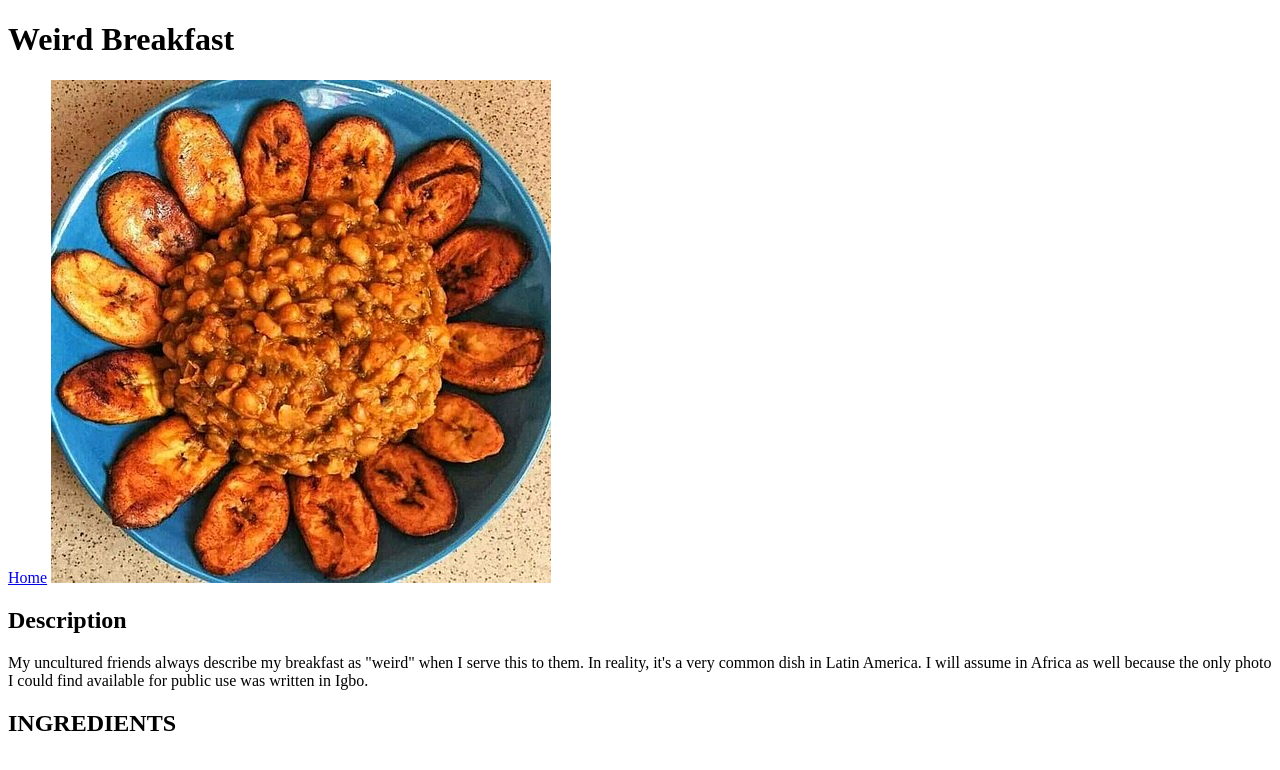
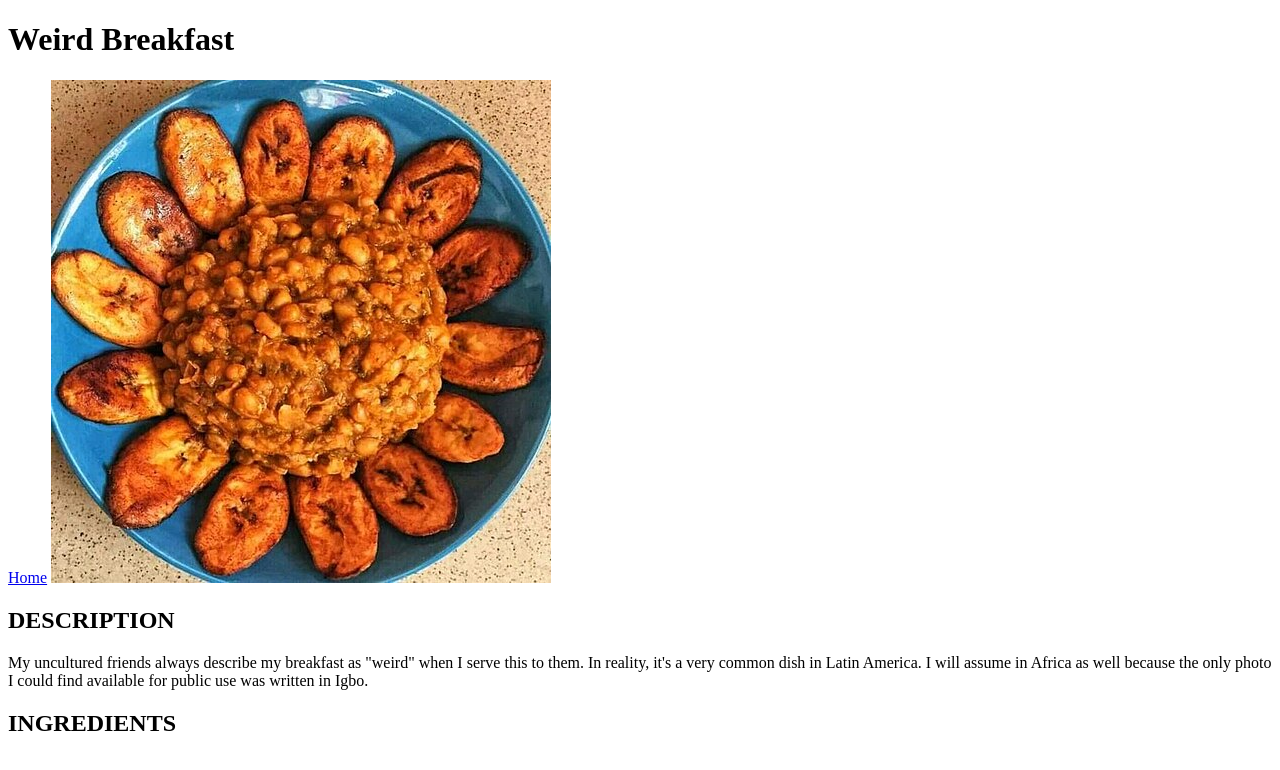
Before and after one commit to sucrose-tuber/odin-recipes, a plain HTML site: page recipes/weird-breakfast.html in a window 1280 px wide. Drawn offline with Linux system fonts and the light colour scheme.

Commit message:
Update "Description" heading so it is all caps
Looks better that way in my opinion

```diff
--- a/recipes/weird-breakfast.html
+++ b/recipes/weird-breakfast.html
@@ -12,7 +12,7 @@
 
         <img src="../recipe-photos/beans-and-banan.jpg">
 
-        <h2>Description</h2>
+        <h2>DESCRIPTION</h2>
         My uncultured friends always describe my breakfast as "weird" when I serve this to them. In reality, it's a very common dish in Latin America. I will assume in Africa as well because the only photo I could find available for public use was written in Igbo.
 
         <h2>INGREDIENTS</h2>
```
Also changed, not shown: recipes/chaotic-neutral-dinner.html (+1 -1 lines), recipes/normal-lunch.html (+1 -1 lines).
